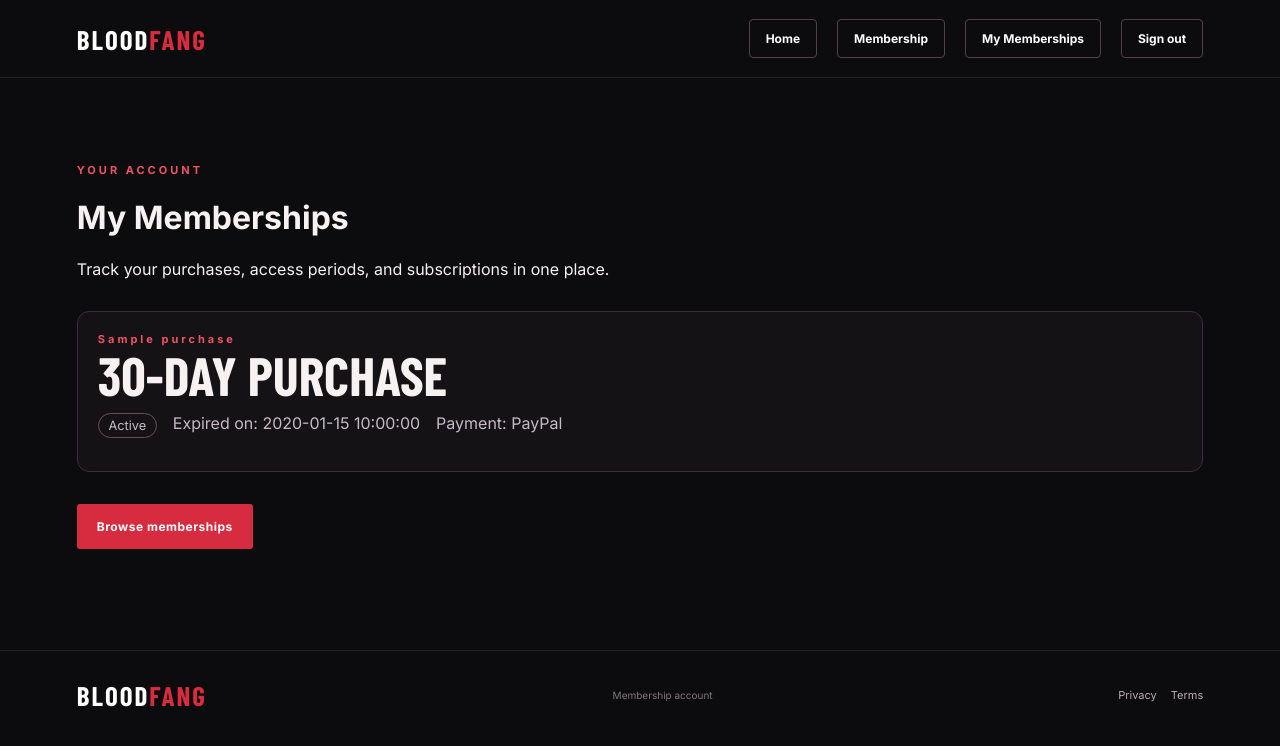
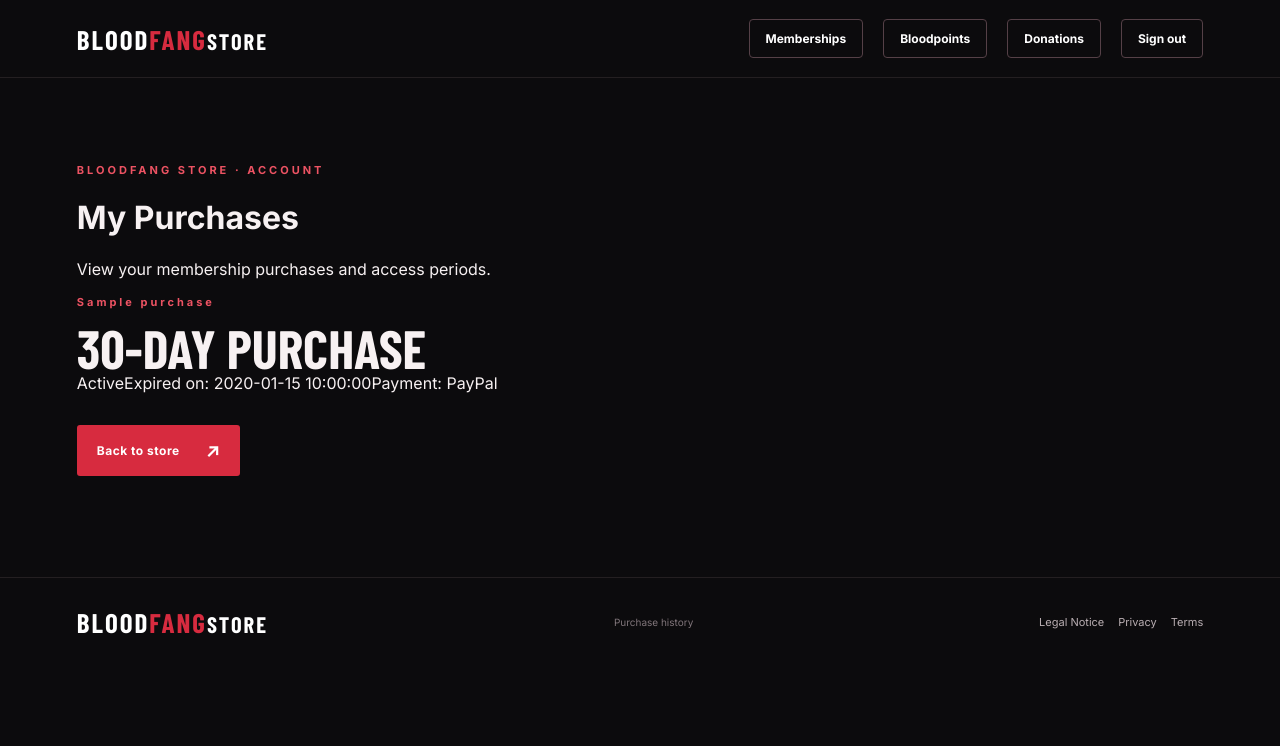
Before and after one commit to kingsnowy14-cloud/bloodfang-membership, a Flask app: template templates/memberships.html in a window 1280 px wide. Shown: the top 746 px of the page. Run offline with Flask 3, Linux system fonts and the light colour scheme; the template is opened without the code that fills it: most values are stand-ins (such as "Sample title", 1, 10 or a date in 2020); parts of the project's set-up code (start-up, migrations or seed data) failed here and were passed over; some web fonts are replaced.

Commit message:
Redesign Bloodfang as a focused storefront

```diff
--- a/templates/memberships.html
+++ b/templates/memberships.html
@@ -1,43 +1,9 @@
 <!doctype html>
 <html lang="en">
-<head>
-<meta charset="utf-8"><meta name="viewport" content="width=device-width,initial-scale=1">
-<title>My Memberships | BLOODFANG</title>
-<link rel="stylesheet" href="{{ url_for('static', filename='style.css') }}">
-<style>
-.membership-list{display:grid;gap:1rem;margin-top:2rem}.membership-card{border:1px solid #393039;background:#151216;padding:1.25rem;border-radius:12px}.membership-card h2{margin:.2rem 0}.membership-meta{color:#c5bac5;display:flex;gap:1rem;flex-wrap:wrap;margin:.8rem 0}.status-pill{display:inline-block;border:1px solid #6e4a55;padding:.25rem .6rem;border-radius:999px;font-size:.8rem}.cancel-form{margin-top:1rem}.cancel-button{background:#6d202c;color:white;border:0;border-radius:8px;padding:.7rem 1rem;cursor:pointer}.muted{color:#b7aeb8}
-</style>
-</head>
-<body>
-<header class="topbar"><a class="brand" href="/">BLOOD<span>FANG</span></a><nav class="main-nav"><a class="navbtn" href="/">Home</a><a class="navbtn" href="/#ranks">Membership</a><a class="navbtn" href="/my-memberships">My Memberships</a><a class="navbtn" href="/logout">Sign out</a></nav></header>
-<main class="section">
-<div class="eyebrow">YOUR ACCOUNT</div><h1>My Memberships</h1>
-<p>Track your purchases, access periods, and subscriptions in one place.</p>
-{% if purchases %}
-<div class="membership-list">
-{% for p in purchases %}
-<article class="membership-card">
-<div class="eyebrow">{{ p.tier_name }}</div>
-<h2>{% if p.purchase_type == 'subscription' %}Monthly subscription{% else %}30-day purchase{% endif %}</h2>
-<div class="membership-meta">
-<span class="status-pill">{% if p.status == 'active' and p.expires_at and p.expires_at > now %}Purchased · Active{% elif p.status == 'pending' %}Payment pending{% elif p.status == 'expired' or (p.expires_at and p.expires_at <= now) %}Expired{% elif p.last_event == 'cancelled_by_member' %}Auto-renewal cancelled{% else %}{{ p.status|title }}{% endif %}</span>
-{% if p.expires_at %}<span>{% if p.expires_at > now %}Access until{% else %}Expired on{% endif %}: {{ p.expires_label }}</span>{% else %}<span>Permanent access</span>{% endif %}
-<span>Payment: PayPal</span>
-</div>
-{% if p.purchase_type == 'subscription' and p.status == 'active' and p.last_event != 'cancelled_by_member' %}
-<form class="cancel-form" method="post" action="/cancel-membership/{{ p.id }}" onsubmit="return confirm('Cancel automatic monthly renewal? Your role remains until your paid period ends.');">
-<button class="cancel-button" type="submit">Cancel automatic renewal</button>
-</form>
-{% elif p.purchase_type == 'subscription' and p.last_event == 'cancelled_by_member' %}
-<p class="muted">Automatic renewal is cancelled. Your role will be removed when your paid access expires.</p>
-{% endif %}
-</article>
-{% endfor %}
-</div>
-{% else %}
-<p class="muted">You have no recorded purchases yet. Once a payment is confirmed, your membership will appear here.</p>
-{% endif %}
-<p style="margin-top:2rem"><a class="primary" href="/#ranks">Browse memberships</a></p>
-</main>
-<footer><a class="brand" href="/">BLOOD<span>FANG</span></a><span>Membership account</span><nav class="legal-links"><a href="/privacy">Privacy</a><a href="/terms">Terms</a></nav></footer>
-</body></html>
+<head><meta charset="utf-8"><meta name="viewport" content="width=device-width,initial-scale=1"><title>My Purchases | BLOODFANG Store</title><link rel="stylesheet" href="{{ url_for('static', filename='style.css') }}"></head>
+<body><header class="topbar"><a class="brand" href="/">BLOOD<span>FANG</span><small>STORE</small></a><nav class="main-nav"><a class="navbtn" href="/">Memberships</a><a class="navbtn" href="/points-shop">Bloodpoints</a><a class="navbtn" href="/donate">Donations</a><a class="navbtn" href="/logout">Sign out</a></nav></header>
+<main class="section"><div class="eyebrow">BLOODFANG STORE · ACCOUNT</div><h1>My Purchases</h1><p>View your membership purchases and access periods.</p>
+{% if purchases %}<div class="membership-list">{% for p in purchases %}<article class="membership-card"><div class="eyebrow">{{ p.tier_name }}</div><h2>{% if p.purchase_type == 'subscription' %}Monthly subscription{% else %}30-day purchase{% endif %}</h2><div class="membership-meta"><span class="status-pill">{% if p.status == 'active' and p.expires_at and p.expires_at > now %}Purchased · Active{% elif p.status == 'pending' %}Payment pending{% elif p.status == 'expired' or (p.expires_at and p.expires_at <= now) %}Expired{% elif p.last_event == 'cancelled_by_member' %}Auto-renewal cancelled{% else %}{{ p.status|title }}{% endif %}</span>{% if p.expires_at %}<span>{% if p.expires_at > now %}Access until{% else %}Expired on{% endif %}: {{ p.expires_label }}</span>{% else %}<span>Permanent access</span>{% endif %}<span>Payment: PayPal</span></div>
+{% if p.purchase_type == 'subscription' and p.status == 'active' and p.last_event != 'cancelled_by_member' %}<form class="cancel-form" method="post" action="/cancel-membership/{{ p.id }}" onsubmit="return confirm('Cancel automatic monthly renewal? Your role remains until your paid period ends.');"><button class="cancel-button" type="submit">Cancel automatic renewal</button></form>{% elif p.purchase_type == 'subscription' and p.last_event == 'cancelled_by_member' %}<p class="muted">Automatic renewal is cancelled. Your role will be removed when your paid access expires.</p>{% endif %}</article>{% endfor %}</div>{% else %}<p class="muted">No purchases have been recorded yet.</p>{% endif %}
+<p style="margin-top:2rem"><a class="primary" href="/">Back to store <span>↗</span></a></p></main>
+<footer><a class="brand" href="/">BLOOD<span>FANG</span><small>STORE</small></a><span>Purchase history</span><nav class="legal-links"><a href="/imprint">Legal Notice</a><a href="/privacy">Privacy</a><a href="/terms">Terms</a></nav></footer></body></html>
```
